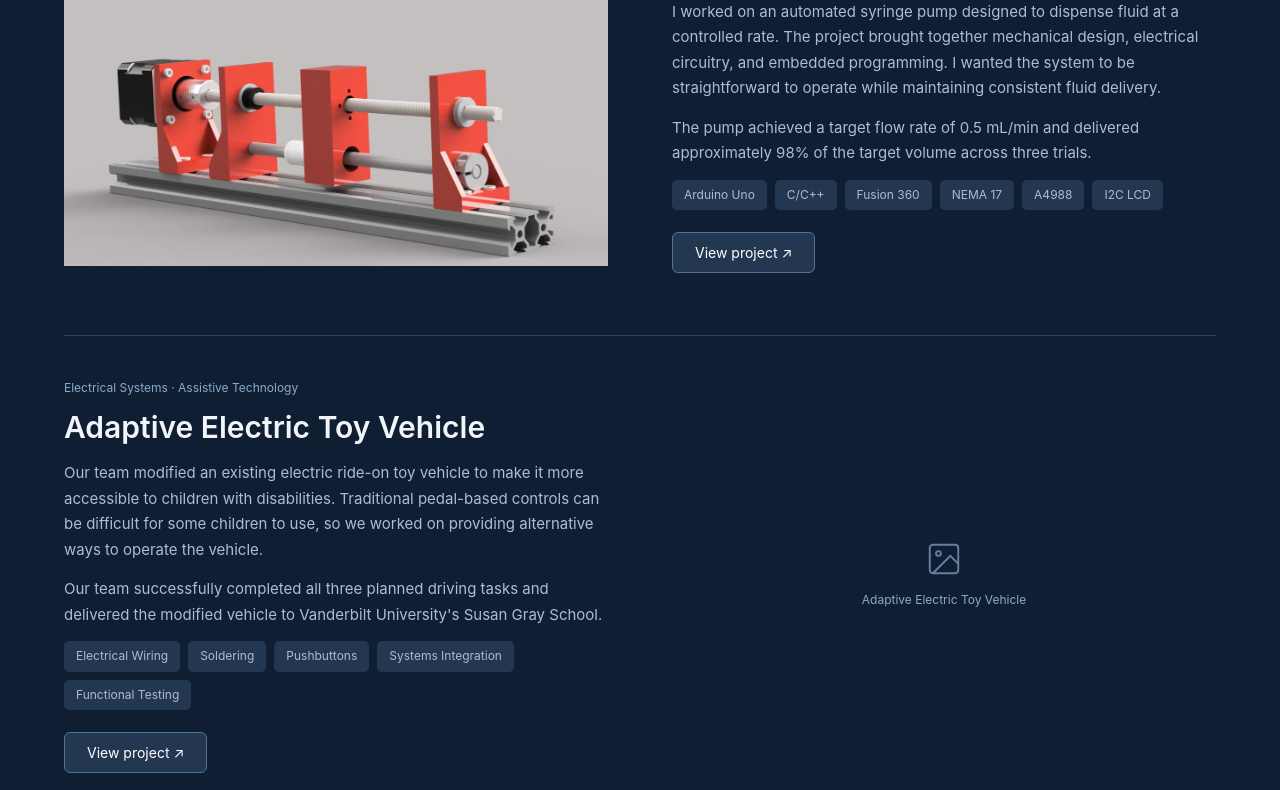
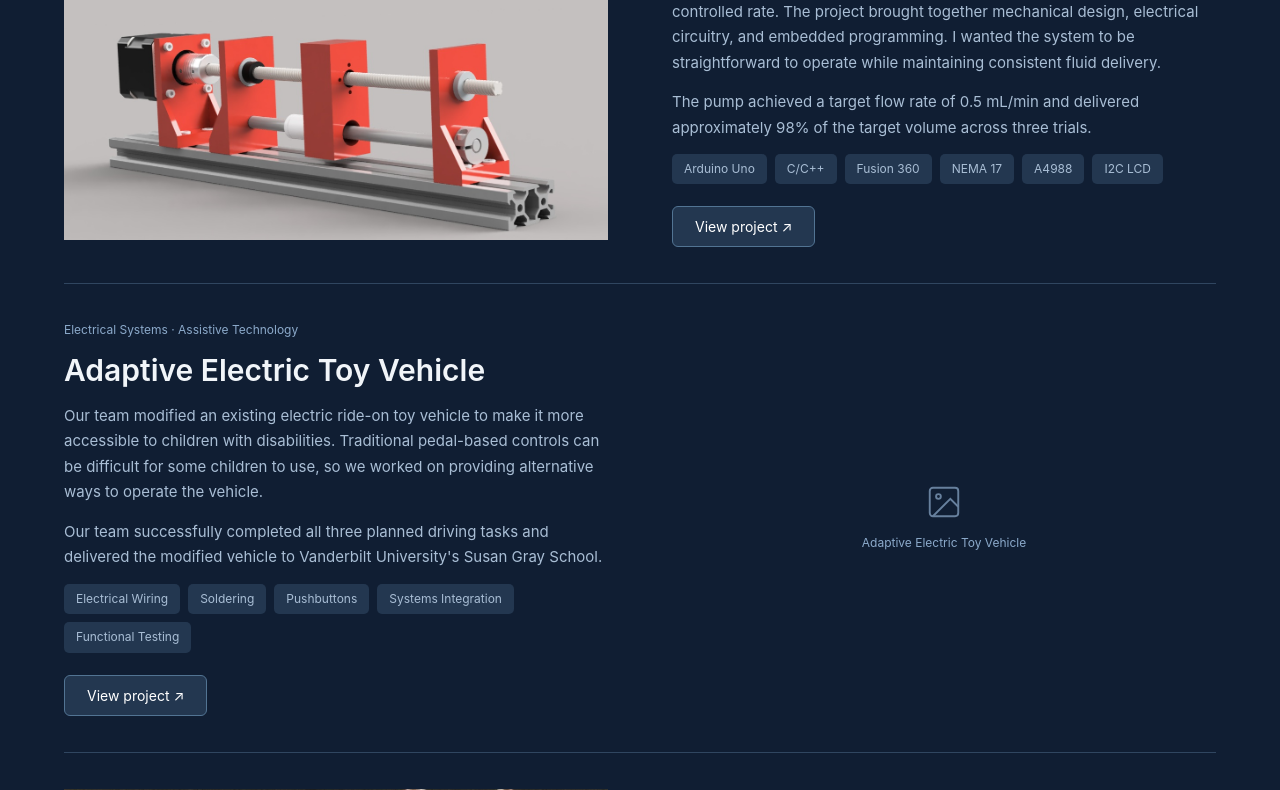
Before and after one commit to ashley-tran20/Engineering-Portfolio, a plain HTML site: page index.html in a window 1280 px wide. Shown: the part 491-1281 px from the top of the page. Drawn offline with Linux system fonts and the light colour scheme.

Commit message:
Update index.html

```diff
--- a/index.html
+++ b/index.html
@@ -803,20 +803,34 @@ nav { min-height: 66px; }
   .project-card:nth-child(even) .project-image { order: 0; }
 }
 /* Remove blue boxes around project images */
+
 .project-image {
-    background: transparent;
-    border: none;
+    aspect-ratio: auto !important;
+    background: transparent !important;
+    border: none !important;
+    border-radius: 0 !important;
+    overflow: visible;
+}
+
+.card-image {
+    width: 100%;
+    height: auto !important;
+    background: transparent !important;
+}
+
+.project-image img {
+    width: 100%;
+    height: auto !important;
+    object-fit: contain;
+    display: block;
+    border: none !important;
+    background: transparent !important;
     border-radius: 0;
 }
 
-.project-image img {
-    object-fit: contain;
-    background: transparent;
-}
-
 .detail-photo img {
-    background: transparent;
-    border: none;
+    background: transparent !important;
+    border: none !important;
     box-shadow: none;
 }
 
```
